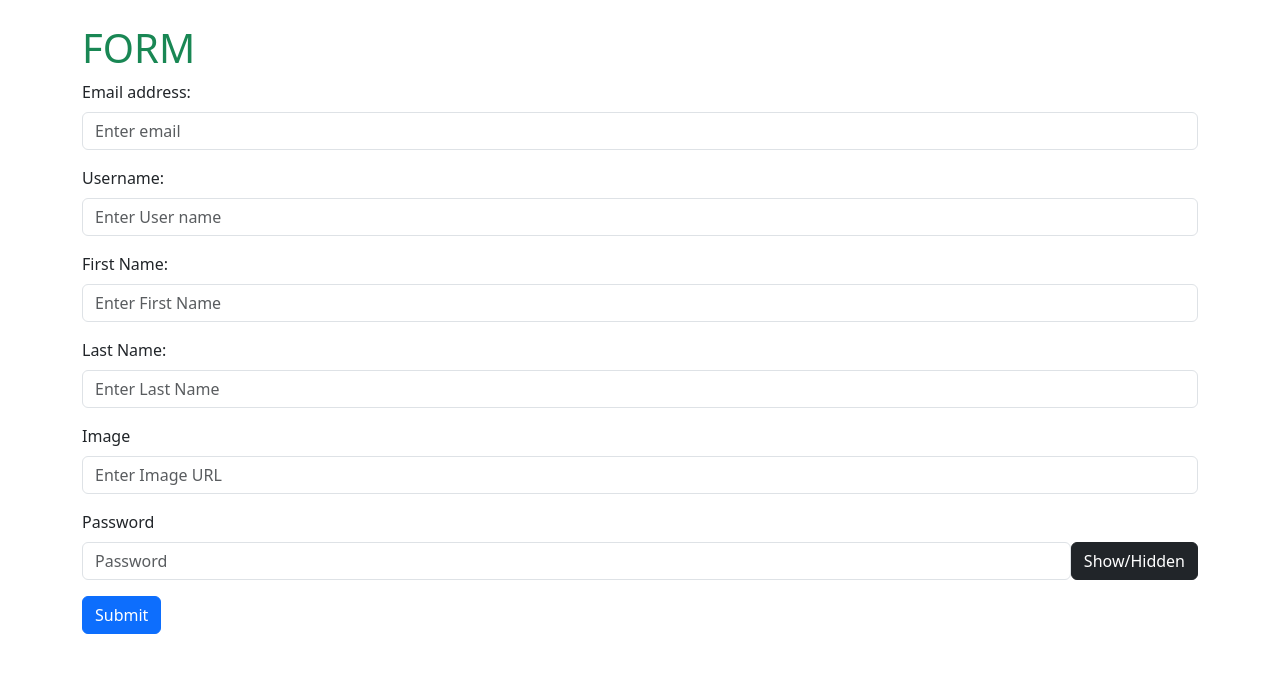
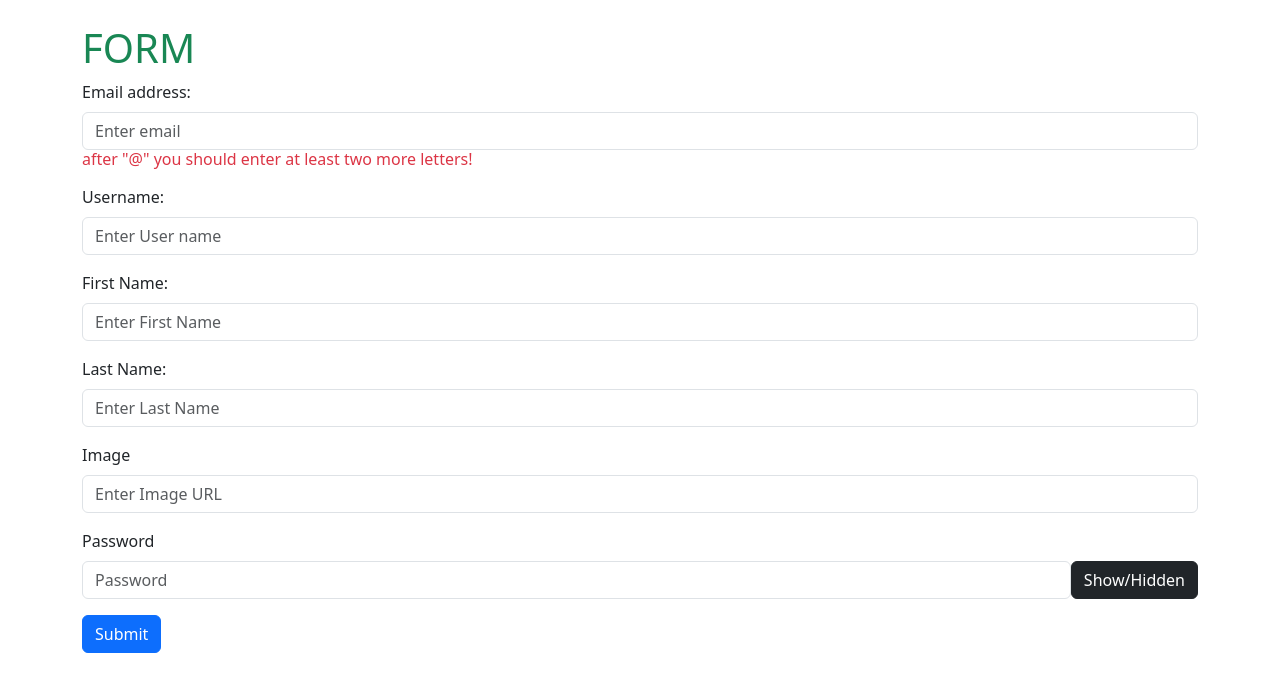
Before and after one commit to kiymett/FormwithReactBootstrap, a React (Create React App) app: page / in a window 1280 px wide. Shown: the top 692 px of the page. Built offline with nearby package versions, Linux system fonts and the light colour scheme.

Commit message:
added email validation

```diff
--- a/src/components/Forms.jsx
+++ b/src/components/Forms.jsx
@@ -17,6 +17,15 @@ const Forms = () => {
     console.log(e.target.value)
     setEmail(e.target.value)
   }
+
+  const isEmailValid = () => {
+    const atIndex = email.indexOf('@')
+    if(atIndex !== -1 && email.length - atIndex > 3) {
+      return true
+    }
+    return false
+  }
+
 
   const handleUsername = (e) => {
     console.log(e.target.value)
@@ -41,6 +50,7 @@ const Forms = () => {
         id="email"
         required
         />
+        {!isEmailValid() && <h6 className="text-danger"> after "@" you should enter at least two more letters!  </h6>}
       </Form.Group>
 
       <Form.Group className="mb-3" >
@@ -71,7 +81,12 @@ const Forms = () => {
       <Form.Group className="mb-3" >
         <Form.Label>Image</Form.Label>
         <Form.Control type="text" placeholder="Enter Image URL"
-        onChange={(e)=>setURL(e.target.value)}/>
+        accept=".jpg, .jpeg, .png, .gif"
+        pattern="https?://.+\.(jpg|jpeg|png|gif)"
+        onChange={(e)=>setURL(e.target.value)}
+        value={url}
+        name="url"
+        id="url"/>
       </Form.Group>
       <Form.Label>Password</Form.Label>
       <Form.Group  className="d-flex mb-3" >
```
